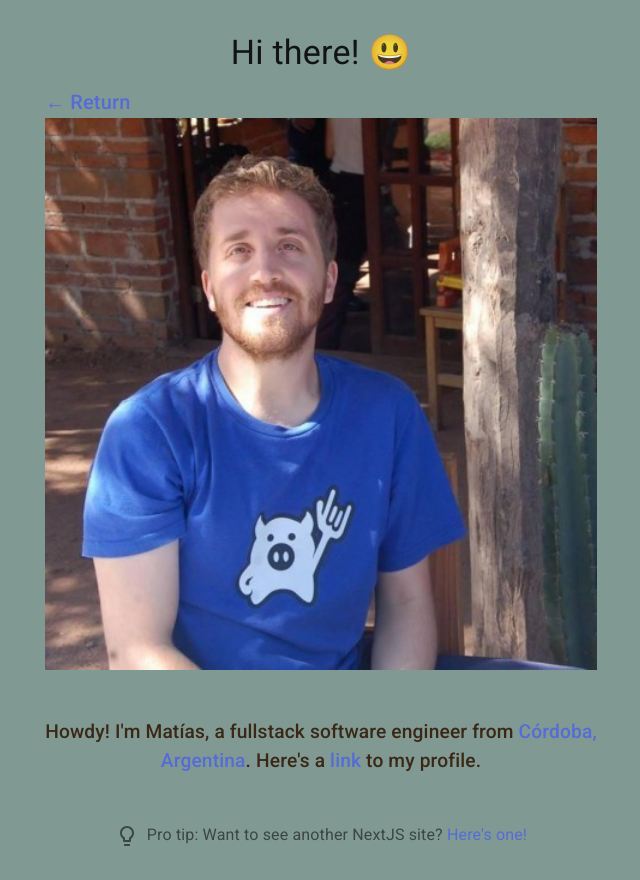
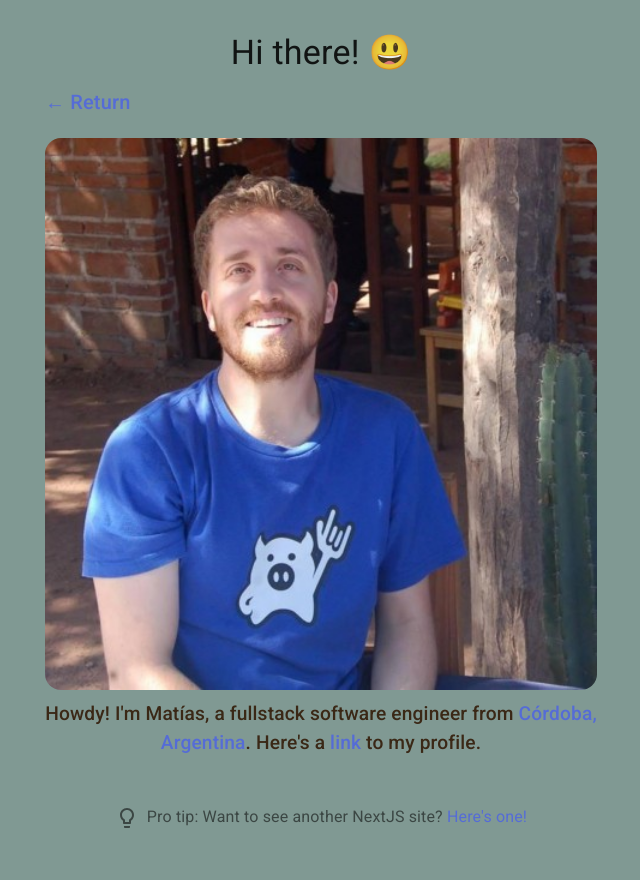
Before and after one commit to matiasherranz/miniblog, a Next.js app: page /about in a window 1280 px wide. Shown: the whole page, without its empty margins (319-959 px from the left). Built offline with nearby package versions, Linux system fonts and the light colour scheme.

Commit message:
Style updates.

```diff
--- a/pages/about.tsx
+++ b/pages/about.tsx
@@ -13,10 +13,17 @@ import { createStyles, makeStyles, Theme } from '@material-ui/core/styles';
 const useStyles = makeStyles((theme: Theme) =>
   createStyles({
     aboutText: {
-      margin: theme.spacing(6, 0, 3),
       fontSize: '1.2rem',
       lineHeight: 1.5,
       color: '#3a2816',
+    },
+    imageCard: {
+      marginTop: '20px',
+      marginBottom: '10px',
+      borderRadius: 16,
+      backgroundColor: theme.palette.primary.light,
+      color: theme.palette.primary.contrastText,
+      boxShadow: 'none',
     },
   })
 );
@@ -34,7 +41,12 @@ const About: FC = (): ReactElement => {
           ← Return
         </Link>
 
-        <CardMedia src="profile.jpg" component="img" title={'post.title'} />
+        <CardMedia
+          src="profile.jpg"
+          component="img"
+          title={'post.title'}
+          className={classes.imageCard}
+        />
 
         <Typography
           variant="h6"
```
